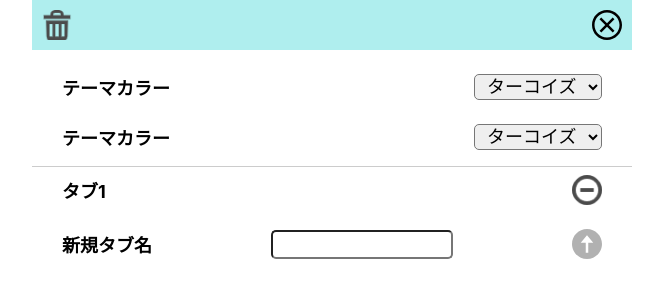
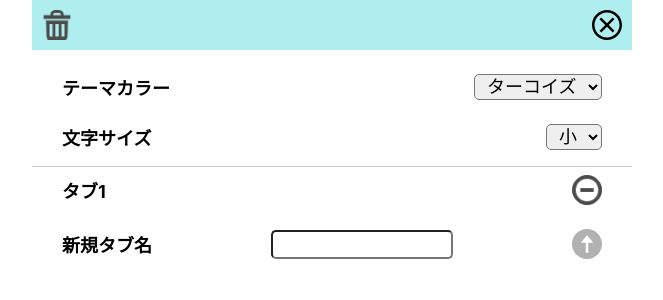
Before and after one commit to fuminaInoue/shopping-memo, a React (Create React App) app: page /setting in a window 1280 px wide. Shown: the top 300 px of the page, without its empty margins (308-971 px from the left). Built offline with nearby package versions, Linux system fonts and the light colour scheme.

Commit message:
文字サイズ調整

```diff
--- a/src/components/organisms/FontSize.tsx
+++ b/src/components/organisms/FontSize.tsx
@@ -8,13 +8,11 @@ export const FontSize: React.FC<Props> = ({}) => {
   return (
     <>
       <div css={contentsStyle}>
-        <div css={themeStyle}>テーマカラー</div>
+        <div css={themeStyle}>文字サイズ</div>
         <select css={themeSelectStyle} name="" id="">
-          <option value="#afeeee">ターコイズ</option>
-          <option value="#ffe4e1">ローズ</option>
-          <option value="#fffff0">アイボリー</option>
-          <option value="#9370db">むらさき</option>
-          <option value="#808080">グレー</option>
+          <option value="#afeeee">小</option>
+          <option value="#ffe4e1">中</option>
+          <option value="#fffff0">大</option>
         </select>
       </div>
     </>
```
